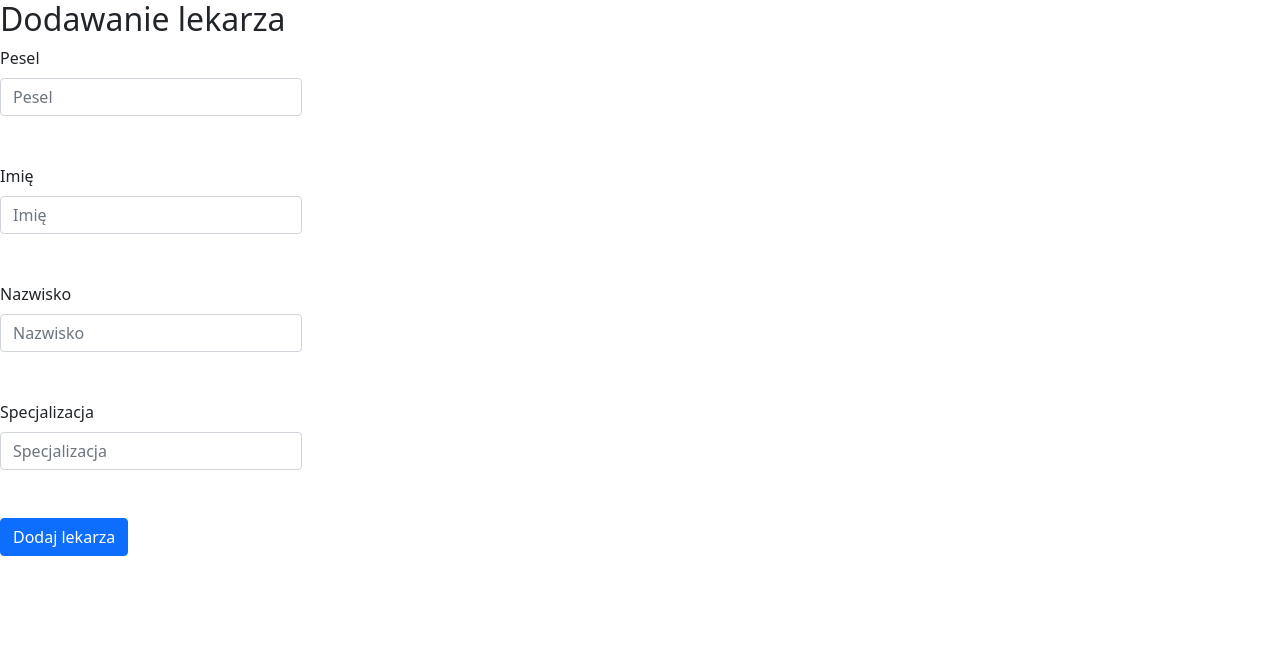
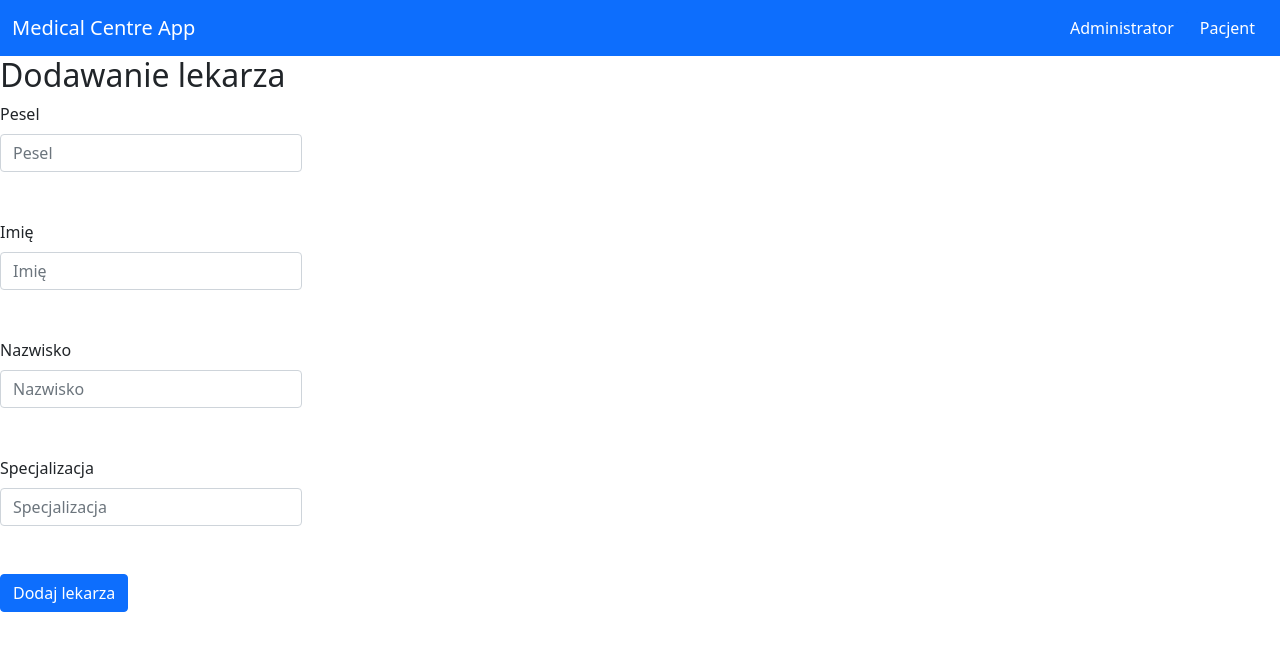
Before and after one commit to MarcinBieganek/MedicalCenter, a React (Create React App) app in the folder frontend/: page /adddoctor in a window 1280 px wide. Shown: the top 650 px of the page. Built offline with nearby package versions, Linux system fonts and the light colour scheme.

Commit message:
adding navbar to styles

```diff
--- a/frontend/src/App.tsx
+++ b/frontend/src/App.tsx
@@ -1,6 +1,6 @@
 import React from 'react';
-import Button from 'react-bootstrap/Button';
 import { useTranslation } from 'react-i18next';
+import Navbar from './components/Navbar/Navbar';
 import './App.css';
 
 const App = () => {
@@ -8,21 +8,10 @@ const App = () => {
 
   return (
     <div className="App">
+      <Navbar />
       <h1>{ t('welcome') }</h1>
-      <nav
-        style={{
-          borderBottom: 'solid 1px',
-          paddingBottom: '1rem',
-        }}
-      >
-        <Button variant="primary" href="/admin">{ t('admin') }</Button>
-        {' '}
-        |
-        {' '}
-        <Button variant="primary" href="/loginpatient">{ t('patient') }</Button>
+    </div>
 
-      </nav>
-    </div>
   );
 }
 
--- a/frontend/src/components/Admin/AddDoctor.tsx
+++ b/frontend/src/components/Admin/AddDoctor.tsx
@@ -1,4 +1,5 @@
 import { useTranslation } from 'react-i18next';
+import Navbar from '../Navbar/Navbar';
 import AddDoctorForm from './AddDoctorForm';
 
 const AddDoctor = () => {
@@ -6,6 +7,7 @@ const AddDoctor = () => {
 
   return (
     <div>
+      <Navbar />
       <h2>{ t('doctorAdding') }</h2>
       <AddDoctorForm />
     </div>
--- a/frontend/src/components/Admin/Admin.tsx
+++ b/frontend/src/components/Admin/Admin.tsx
@@ -4,6 +4,7 @@ import ListGroup from 'react-bootstrap/ListGroup';
 import { useTranslation } from 'react-i18next';
 import api from '../../services/backend';
 import IDoctor from '../../types/IDoctor';
+import Navbar from '../Navbar/Navbar';
 
 const Admin = () => {
   const [doctors, setDoctors] = useState<IDoctor[]>([]);
@@ -23,6 +24,8 @@ const Admin = () => {
   }, []);
 
   return (
+    <div>
+      <Navbar />
       <main style={{ padding: '1rem 0' }}>
         <h2>{ t('admin') }</h2>
         <Button variant="primary" type="button" href="/adddoctor">{ t('addDoctor') }</Button>
@@ -45,6 +48,7 @@ const Admin = () => {
           </div>
         </div>
       </main>
+    </div>
   );
 }
 export default Admin;
--- a/frontend/src/components/Admin/AdminAppointments.tsx
+++ b/frontend/src/components/Admin/AdminAppointments.tsx
@@ -2,7 +2,6 @@ import React, { useState, useEffect } from 'react';
 import { useTranslation } from 'react-i18next';
 import { useParams } from 'react-router-dom';
 import api from '../../services/backend';
-
 import IAppointment from '../../types/IAppointment';
 import AppointmentsList from './AppointmentsList';
 
--- a/frontend/src/components/Admin/AdminTimeMenager.tsx
+++ b/frontend/src/components/Admin/AdminTimeMenager.tsx
@@ -48,7 +48,7 @@ const AdminTimeMenager = () => {
 
   return (
     <main style={{ padding: '1rem 0' }}>
-      <h3>{ t('timeManagment') }</h3>
+      <h3>{ t('timeManagement') }</h3>
       <Button variant="primary" type="submit" href={`/doctors/${params.doctorPesel}/addappointment`}>{ t('add') }</Button>
       <DoctorsDatesList doctorsDatesList={doctorsDateList} deleteItem={deleteDoctorsDate} />
     </main>
--- a/frontend/src/components/Admin/Doctor.tsx
+++ b/frontend/src/components/Admin/Doctor.tsx
@@ -4,6 +4,7 @@ import { useTranslation } from 'react-i18next';
 import { Outlet, useParams } from 'react-router-dom';
 import api from '../../services/backend';
 import IDoctor from '../../types/IDoctor';
+import Navbar from '../Navbar/Navbar';
 
 const Doctor = () => {
   const params = useParams();
@@ -24,7 +25,8 @@ const Doctor = () => {
   }, [params.doctorId]);
 
   return (
-    <main style={{ padding: '1rem 0' }}>
+    <main>
+      <Navbar />
       <h3>
         { t('doctor') }
         :
--- /dev/null
+++ b/frontend/src/components/Navbar/Navbar.tsx
@@ -0,0 +1,27 @@
+import React from 'react';
+import Button from 'react-bootstrap/Button';
+import { useTranslation } from 'react-i18next';
+
+const Navbar = () => {
+  const { t } = useTranslation();
+
+  return (
+    <header>
+      <nav className="navbar navbar-dark bg-primary navbar-expand-lg">
+        <div className="container-fluid">
+          <a className="navbar-brand" href="/">Medical Centre App</a>
+          <div className="collapse navbar-collapse justify-content-end" id="navbarNav">
+            <ul className="navbar-nav">
+              <li className="nav-item">
+                <Button variant="primary" href="/admin">{ t('admin') }</Button>
+                <Button variant="primary" href="/loginpatient">{ t('patient') }</Button>
+              </li>
+            </ul>
+          </div>
+        </div>
+      </nav>
+    </header>
+  );
+}
+
+export default Navbar;
--- a/frontend/src/components/Patient/PatientLogin.tsx
+++ b/frontend/src/components/Patient/PatientLogin.tsx
@@ -1,4 +1,5 @@
 import { useTranslation } from 'react-i18next';
+import Navbar from '../Navbar/Navbar';
 import PatientLoginForm from './PatientLoginForm';
 
 const PatientLogin = () => {
@@ -6,6 +7,7 @@ const PatientLogin = () => {
 
   return (
     <div>
+      <Navbar />
       <h2>{ t('login') }</h2>
       <PatientLoginForm />
     </div>
--- a/frontend/src/components/Patient/PatientRegister.tsx
+++ b/frontend/src/components/Patient/PatientRegister.tsx
@@ -1,4 +1,5 @@
 import { useTranslation } from 'react-i18next';
+import Navbar from '../Navbar/Navbar';
 import PatientRegisterForm from './PatientRegisterForm';
 
 const PatientRegister = () => {
@@ -6,6 +7,7 @@ const PatientRegister = () => {
 
   return (
     <div>
+      <Navbar />
       <h2>{ t('register') }</h2>
       <PatientRegisterForm />
     </div>
```
Lines whose indentation alone changed are shown as unchanged.
